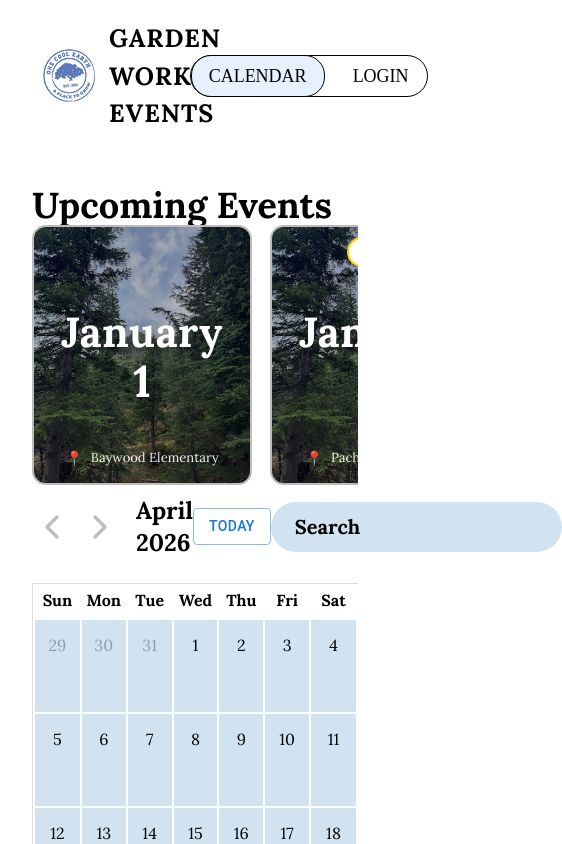
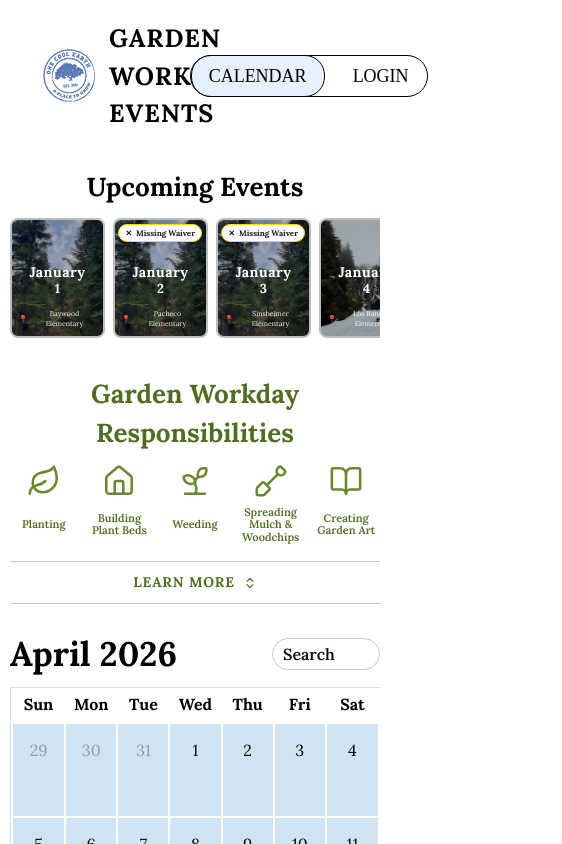
Before and after one commit to hack4impact-calpoly/one-cool-earth-25, a Next.js app: page /calendar in a window 390 px wide. Shown: the top 844 px of the page, 562 px wide, since content can reach past the window. Built offline with nearby package versions, Linux system fonts and the light colour scheme; no server answers; the database is empty; a web font is replaced by a local one.

Commit message:
feat: learn more + mobile homepage frontend

```diff
--- a/src/app/calendar/page.tsx
+++ b/src/app/calendar/page.tsx
@@ -1,12 +1,13 @@
 "use client";
 import React, { useEffect, useRef, useState } from "react";
-import { ChevronLeft, ChevronRight } from "lucide-react";
+import { BookOpen, ChevronLeft, ChevronRight, ChevronsUpDown, House, Leaf, Shovel, Sprout } from "lucide-react";
 import FullCalendar from "@fullcalendar/react";
 import dayGridPlugin from "@fullcalendar/daygrid";
 import interactionPlugin from "@fullcalendar/interaction";
 import { Button } from "@mui/material";
 import VolunteerEventCard from "@/components/VolunteerEventCard";
 import styles from "@/styles/VolunteerEventsPage.module.css";
+import calendarStyles from "@/styles/CalendarPage.module.css";
 import { MOCK_EVENTS } from "@/data/events";
 import NavBarWrapper from "../../components/NavbarWrapper";
 
@@ -23,6 +24,7 @@ export default function CalendarPage() {
   const [viewDate, setViewDate] = useState(new Date());
   const [events, setEvents] = useState<CalendarEvent[]>([]);
   const [loading, setLoading] = useState(true);
+  const [learnMoreOpen, setLearnMoreOpen] = useState(false);
   const today = new Date();
 
   useEffect(() => {
@@ -84,22 +86,68 @@ export default function CalendarPage() {
   };
 
   const upcomingCardEvents = MOCK_EVENTS.filter((event) => event.section === "upcoming");
+  const responsibilities = [
+    { label: "Planting", Icon: Leaf },
+    { label: "Building Plant Beds", Icon: House },
+    { label: "Weeding", Icon: Sprout },
+    { label: "Spreading Mulch & Woodchips", Icon: Shovel },
+    { label: "Creating Garden Art", Icon: BookOpen },
+  ];
 
   return (
     <div>
       <NavBarWrapper />
-      <div className="p-8 font-lora">
-        <div className="text-4xl font-bold">Upcoming Events</div>
+      <div className={calendarStyles.page}>
+        <h1 className={calendarStyles.pageTitle}>Upcoming Events</h1>
 
-        <div className={styles.row}>
+        <div className={`${styles.row} ${calendarStyles.eventsRow}`}>
           {upcomingCardEvents.map((event) => (
             <VolunteerEventCard key={event.id} event={event} />
           ))}
         </div>
 
-        <div className="flex justify-between items-center mb-6">
-          <div className="flex items-center gap-4">
-            <div className="flex gap-2">
+        <section className={calendarStyles.responsibilitiesSection}>
+          <h2 className={calendarStyles.responsibilitiesTitle}>Garden Workday Responsibilities</h2>
+          <div className={calendarStyles.responsibilitiesGrid}>
+            {responsibilities.map(({ label, Icon }) => (
+              <div key={label} className={calendarStyles.responsibilityItem}>
+                <Icon size={44} className={calendarStyles.responsibilityIcon} aria-hidden="true" />
+                <span className={calendarStyles.responsibilityLabel}>{label}</span>
+              </div>
+            ))}
+          </div>
+        </section>
+
+        <section className={calendarStyles.learnMoreSection}>
+          <button
+            type="button"
+            className={calendarStyles.learnMoreButton}
+            onClick={() => setLearnMoreOpen((open) => !open)}
+            aria-expanded={learnMoreOpen}
+          >
+            <span>LEARN MORE</span>
+            <ChevronsUpDown size={14} className={calendarStyles.learnMoreIcon} aria-hidden="true" />
+          </button>
+
+          {learnMoreOpen ? (
+            <div className={calendarStyles.learnMoreContent}>
+              <p>
+                If you are interested in joining for a Garden Workday, please fill out our Volunteer Waiver which will
+                be sent upon registration. At the day and time of the event, you will enter at the school front office
+                and the staff will direct you to the garden. Please bring a hat, sunscreen, water, and wear closed-toed
+                shoes.
+              </p>
+              <p>
+                Workdays are weather dependent - it&apos;s always a good rule of thumb to call the office ahead of time
+                to ensure that the event is a go.
+              </p>
+            </div>
+          ) : null}
+        </section>
+
+        <div className={calendarStyles.controlsRow}>
+          <div className={calendarStyles.controlsLeft}>
+            <div className={calendarStyles.arrowGroup}>
               <button onClick={handlePrev} className="hover:opacity-70 transition-opacity">
                 <ChevronLeft size={40} color="#BEBEBE" />
               </button>
@@ -108,27 +156,23 @@ export default function CalendarPage() {
               </button>
             </div>
 
-            <h2 className="text-2xl font-bold">
+            <h2 className={calendarStyles.monthLabel}>
               {viewDate.toLocaleString("default", { month: "long", year: "numeric" })}
             </h2>
           </div>
 
-          <div>
-            <Button className="hover:opacity-70 transition-opacity" variant="outlined" onClick={handleReset}>
+          <div className={calendarStyles.todayWrap}>
+            <Button className={calendarStyles.todayButton} variant="outlined" onClick={handleReset}>
               Today
             </Button>
           </div>
 
-          <div className="w-[291px] h-[50px] flex-shrink-0">
-            <input
-              type="text"
-              placeholder="Search"
-              className="w-full h-full border-none rounded-full bg-[#D1E3F0] px-6 text-xl font-bold text-black placeholder:text-black placeholder:opacity-100 focus:outline-none"
-            />
+          <div className={calendarStyles.searchBox}>
+            <input type="text" placeholder="Search" className={calendarStyles.searchInput} />
           </div>
         </div>
 
-        {loading ? <div className="py-4 text-lg">Loading events...</div> : null}
+        {loading ? <div className={calendarStyles.loadingText}>Loading events...</div> : null}
 
         <FullCalendar
           ref={calendarRef}
--- /dev/null
+++ b/src/styles/CalendarPage.module.css
@@ -0,0 +1,295 @@
+.page {
+  padding: 32px;
+  font-family: var(--font-lora);
+  max-width: 100%;
+  overflow-x: clip;
+}
+
+.pageTitle {
+  margin: 0 0 14px;
+  font-size: clamp(32px, 2.2vw, 44px);
+  font-weight: 700;
+}
+
+.eventsRow {
+  margin-bottom: 18px;
+}
+
+.responsibilitiesSection {
+  padding: 8px 0 4px;
+}
+
+.responsibilitiesTitle {
+  margin: 0 0 14px;
+  text-align: center;
+  color: #4f6e22;
+  font-size: clamp(24px, 1.7vw, 40px);
+  font-weight: 700;
+}
+
+.responsibilitiesGrid {
+  display: grid;
+  grid-template-columns: repeat(5, minmax(80px, 1fr));
+  gap: 12px;
+}
+
+.responsibilityItem {
+  display: grid;
+  justify-items: center;
+  gap: 8px;
+  text-align: center;
+}
+
+.responsibilityIcon {
+  color: #69882f;
+  stroke-width: 1.8;
+}
+
+.responsibilityLabel {
+  color: #4f6e22;
+  font-size: 14px;
+  font-weight: 600;
+  line-height: 1.2;
+}
+
+.learnMoreSection {
+  margin: 18px 0 24px;
+  background: #ffffff;
+  border-top: 1px solid #c8c8c8;
+  border-bottom: 1px solid #c8c8c8;
+}
+
+.learnMoreButton {
+  width: 100%;
+  border: 0;
+  background: transparent;
+  color: #4f6e22;
+  font-size: clamp(14px, 1.2vw, 18px);
+  font-weight: 700;
+  letter-spacing: 0.08em;
+  text-transform: uppercase;
+  display: flex;
+  align-items: center;
+  justify-content: center;
+  gap: 8px;
+  padding: 10px 16px;
+  cursor: pointer;
+}
+
+.learnMoreIcon {
+  flex-shrink: 0;
+}
+
+.learnMoreContent {
+  border-top: 1px solid #dedede;
+  padding: 18px 20px;
+  font-size: clamp(15px, 1.1vw, 20px);
+  line-height: 1.55;
+  color: #242424;
+  display: grid;
+  gap: 14px;
+  background: #fdfdf9;
+}
+
+.controlsRow {
+  display: flex;
+  align-items: center;
+  justify-content: space-between;
+  gap: 14px;
+  margin-bottom: 24px;
+}
+
+.controlsLeft {
+  display: flex;
+  align-items: center;
+  gap: 16px;
+  min-width: 0;
+}
+
+.arrowGroup {
+  display: flex;
+  align-items: center;
+  gap: 4px;
+}
+
+.monthLabel {
+  margin: 0;
+  font-size: clamp(24px, 1.6vw, 32px);
+  font-weight: 700;
+  white-space: nowrap;
+}
+
+.todayWrap {
+  flex-shrink: 0;
+}
+
+.todayButton {
+  text-transform: none !important;
+  font-weight: 700 !important;
+}
+
+.searchBox {
+  width: 291px;
+  flex-shrink: 0;
+}
+
+.searchInput {
+  width: 100%;
+  height: 50px;
+  border: 1px solid #c2c8d4;
+  border-radius: 999px;
+  background: #ffffff;
+  padding: 0 18px;
+  font-size: 22px;
+  font-weight: 600;
+  color: #111111;
+  outline: none;
+}
+
+.searchInput::placeholder {
+  color: #111111;
+}
+
+.loadingText {
+  padding: 16px 0;
+  font-size: 20px;
+}
+
+@media (max-width: 768px) {
+  .page {
+    padding: 14px 10px 20px;
+    margin: 0 auto;
+  }
+
+  .pageTitle {
+    text-align: center;
+    font-size: 26px;
+    margin-bottom: 12px;
+  }
+
+  .eventsRow {
+    grid-auto-columns: 95px;
+    gap: 8px;
+    padding-bottom: 8px;
+  }
+
+  .eventsRow > div {
+    height: 120px;
+    border-radius: 8px;
+  }
+
+  .eventsRow > div > div:nth-child(3) {
+    top: 4px;
+    padding-right: 4px;
+  }
+
+  .eventsRow > div > div:nth-child(3) > div {
+    font-size: 8px;
+    gap: 4px;
+    padding: 2px 6px;
+    border-width: 1px;
+  }
+
+  .eventsRow > div > div:nth-child(3) > div > span:first-child {
+    font-size: 8px;
+  }
+
+  .eventsRow > div > div:nth-child(4) > div:first-child > div:first-child {
+    font-size: 14px;
+  }
+
+  .eventsRow > div > div:nth-child(4) > div:first-child > div:last-child {
+    margin-top: 3px;
+    font-size: 13px;
+  }
+
+  .eventsRow > div > div:nth-child(4) > div:last-child {
+    left: 6px;
+    right: 6px;
+    bottom: 6px;
+    gap: 4px;
+    font-size: 7px;
+  }
+
+  .eventsRow > div > div:nth-child(4) > div:last-child > span:first-child {
+    font-size: 8px;
+  }
+
+  .eventsRow > div > div:nth-child(4) > div:last-child > span:last-child {
+    max-width: 82px;
+  }
+
+  .eventsRow > div > div:last-child {
+    display: none;
+  }
+
+  .responsibilitiesSection {
+    padding: 10px 0 0;
+  }
+
+  .responsibilitiesTitle {
+    font-size: 26px;
+    margin-bottom: 12px;
+  }
+
+  .responsibilitiesGrid {
+    grid-template-columns: repeat(5, minmax(0, 1fr));
+    gap: 8px;
+  }
+
+  .responsibilityIcon {
+    width: 34px;
+    height: 34px;
+  }
+
+  .responsibilityLabel {
+    font-size: 11px;
+    line-height: 1.15;
+    word-break: break-word;
+  }
+
+  .learnMoreButton {
+    font-size: 14px;
+    letter-spacing: 0.06em;
+  }
+
+  .learnMoreContent {
+    font-size: 16px;
+    padding: 14px 12px;
+  }
+
+  .controlsRow {
+    display: grid;
+    grid-template-columns: minmax(0, 1fr) auto;
+    align-items: center;
+    margin-bottom: 8px;
+    gap: 8px;
+  }
+
+  .arrowGroup {
+    display: none;
+  }
+
+  .monthLabel {
+    font-size: 34px;
+  }
+
+  .todayWrap {
+    display: none;
+  }
+
+  .searchBox {
+    width: 108px;
+  }
+
+  .searchInput {
+    height: 32px;
+    padding: 0 10px;
+    font-size: 16px;
+  }
+
+  .loadingText {
+    font-size: 16px;
+    padding: 10px 0;
+  }
+}
```
